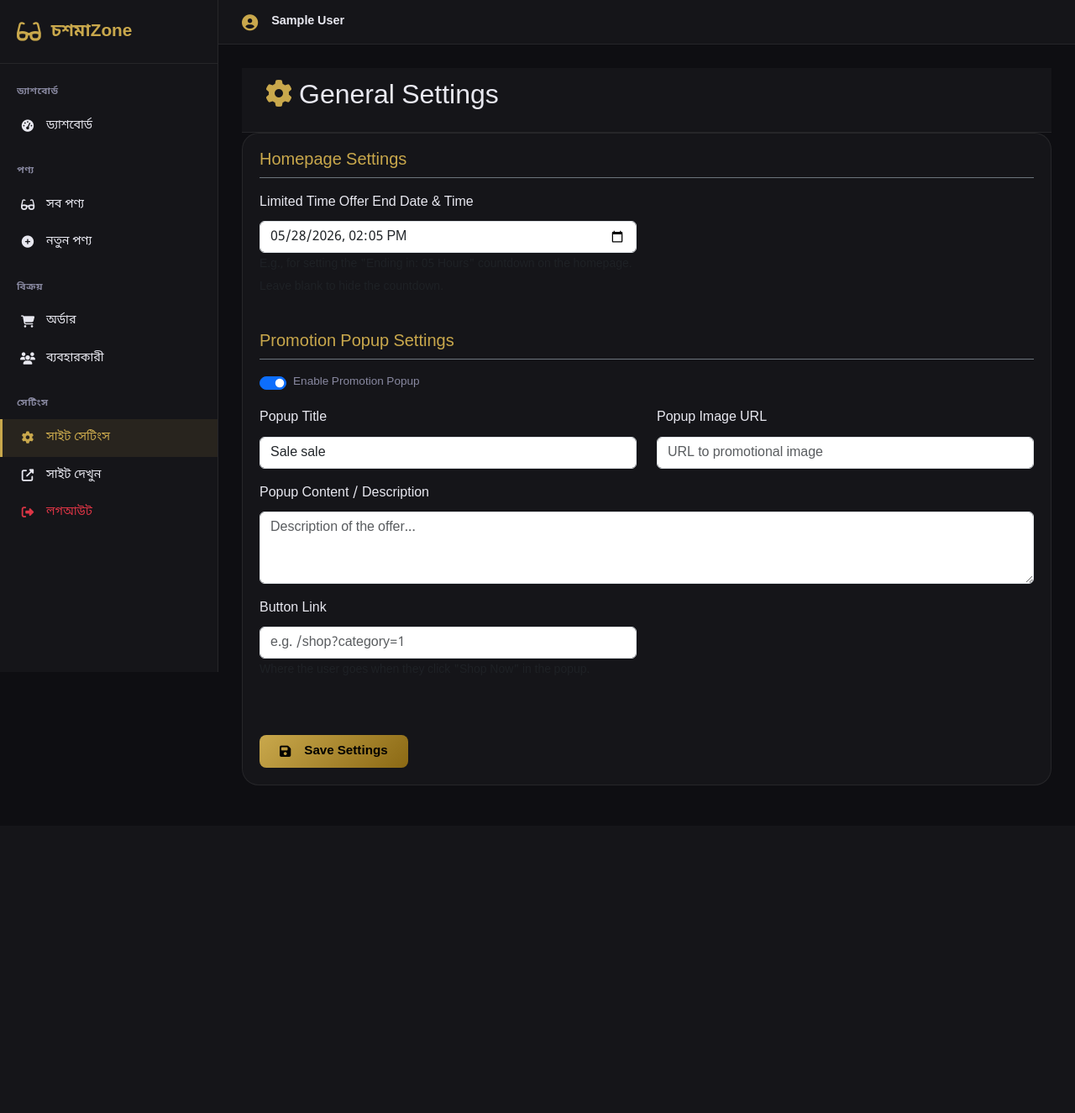
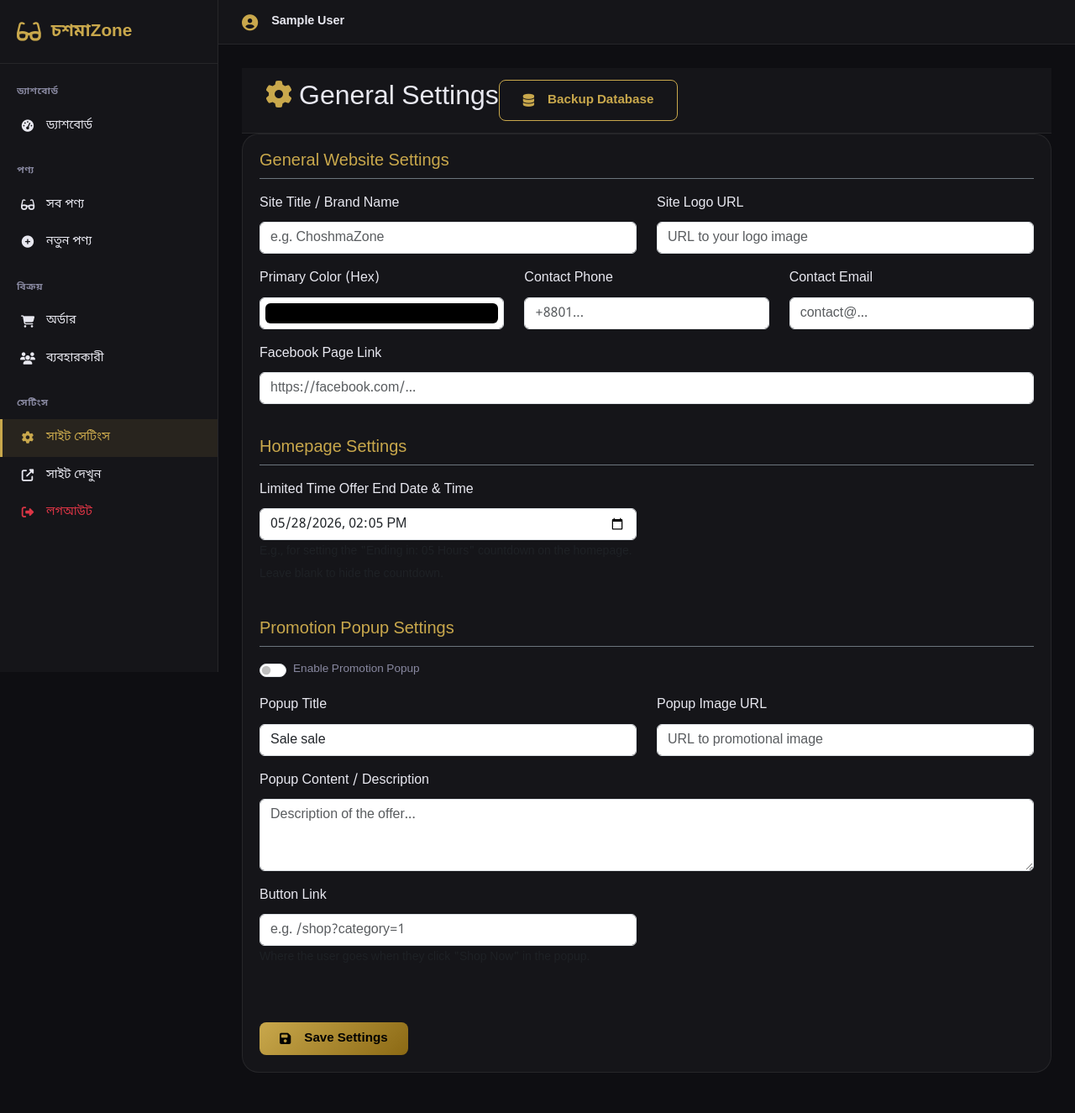
Before and after one commit to ahsam991/choshmaghor, a PHP site: page /admin/settings in a window 1280 px wide. Shown: the whole page at 84% size. Before the commit the page ends 935 px from the top, so only its background shows below. Run offline with PHP 8.4, Linux system fonts and the light colour scheme; the visitor is signed in with stand-in values (Sample User, id 1); some libraries are stand-ins or nearby versions.

Commit message:
Implement Frontend Settings Management, Site Customization, DB Backup and Admin Panel fixes

```diff
--- a/config/settings.json
+++ b/config/settings.json
@@ -1,11 +1,11 @@
 {
     "promo_end_time": "2026-05-28T14:05",
-    "popup_enabled": "1",
+    "popup_enabled": "0",
     "popup_title": "Sale sale",
     "popup_content": "",
     "popup_image": "",
     "popup_link": "",
-    "whatsapp_api_url": "https://graph.facebook.com/v17.0/YOUR_PHONE_NUMBER_ID/messages",
+    "whatsapp_api_url": "https:\/\/graph.facebook.com\/v17.0\/YOUR_PHONE_NUMBER_ID\/messages",
     "whatsapp_instance_id": "",
     "whatsapp_token": "YOUR_WHATSAPP_CLOUD_API_TOKEN",
     "whatsapp_admin_phone": "+88017XXXXXXXX"
--- a/controllers/AdminController.php
+++ b/controllers/AdminController.php
@@ -312,7 +312,13 @@ class AdminController extends Controller {
             'popup_title' => '',
             'popup_content' => '',
             'popup_image' => '',
-            'popup_link' => ''
+            'popup_link' => '',
+            'site_title' => '',
+            'site_logo' => '',
+            'primary_color' => '',
+            'contact_phone' => '',
+            'contact_email' => '',
+            'facebook_link' => ''
         ];
 
         if (file_exists($settingsFile)) {
@@ -327,6 +333,12 @@ class AdminController extends Controller {
             $settings['popup_content'] = trim($_POST['popup_content'] ?? '');
             $settings['popup_image'] = trim($_POST['popup_image'] ?? '');
             $settings['popup_link'] = trim($_POST['popup_link'] ?? '');
+            $settings['site_title'] = trim($_POST['site_title'] ?? '');
+            $settings['site_logo'] = trim($_POST['site_logo'] ?? '');
+            $settings['primary_color'] = trim($_POST['primary_color'] ?? '');
+            $settings['contact_phone'] = trim($_POST['contact_phone'] ?? '');
+            $settings['contact_email'] = trim($_POST['contact_email'] ?? '');
+            $settings['facebook_link'] = trim($_POST['facebook_link'] ?? '');
 
             file_put_contents($settingsFile, json_encode($settings, JSON_PRETTY_PRINT));
             $success = "Settings updated successfully.";
@@ -366,4 +378,43 @@ class AdminController extends Controller {
 
         include APP_PATH . '/views/admin/invoice.php';
     }
+
+    // ─── Database Backup ───────────────────────────────────────────
+    public function backup() {
+        header('Content-Type: application/sql');
+        header('Content-Disposition: attachment; filename="choshmazone_backup_' . date('Y-m-d_H-i-s') . '.sql"');
+
+        $tables = [];
+        $stmt = $this->db->query('SHOW TABLES');
+        while ($row = $stmt->fetch(PDO::FETCH_NUM)) {
+            $tables[] = $row[0];
+        }
+
+        $sql = "-- ChoshmaZone Database Backup\n";
+        $sql .= "-- Generated: " . date('Y-m-d H:i:s') . "\n\n";
+
+        foreach ($tables as $table) {
+            $sql .= "DROP TABLE IF EXISTS `$table`;\n";
+            $createStmt = $this->db->query("SHOW CREATE TABLE `$table`");
+            $createRow = $createStmt->fetch(PDO::FETCH_NUM);
+            $sql .= $createRow[1] . ";\n\n";
+
+            $rowsStmt = $this->db->query("SELECT * FROM `$table`");
+            $rows = $rowsStmt->fetchAll(PDO::FETCH_ASSOC);
+            if (count($rows) > 0) {
+                $sql .= "INSERT INTO `$table` VALUES \n";
+                $values = [];
+                foreach ($rows as $row) {
+                    $rowVals = array_map(function($val) {
+                        return $val === null ? 'NULL' : $this->db->quote($val);
+                    }, array_values($row));
+                    $values[] = "(" . implode(", ", $rowVals) . ")";
+                }
+                $sql .= implode(",\n", $values) . ";\n\n";
+            }
+        }
+
+        echo $sql;
+        exit;
+    }
 }
--- a/index.php
+++ b/index.php
@@ -382,6 +382,9 @@ switch ($controller_name) {
                     $controller->orders();
                 }
                 break;
+            case 'backup':
+                $controller->backup();
+                break;
             default:
                 $controller->index();
         }
--- a/views/admin/settings.php
+++ b/views/admin/settings.php
@@ -1,6 +1,9 @@
 <div class="admin-header">
     <div class="d-flex justify-content-between align-items-center">
         <h2><i class="fas fa-cog text-gold me-2"></i>General Settings</h2>
+        <a href="<?= SITE_URL ?>/admin/backup" class="btn btn-outline-gold">
+            <i class="fas fa-database me-2"></i>Backup Database
+        </a>
     </div>
 </div>
 
@@ -10,6 +13,37 @@
     <?php endif; ?>
 
     <form action="<?= SITE_URL ?>/admin/settings" method="POST">
+        <div class="mb-4">
+            <h5 class="text-gold border-bottom border-secondary pb-2 mb-3">General Website Settings</h5>
+
+            <div class="row">
+                <div class="col-md-6 mb-3">
+                    <label class="form-label">Site Title / Brand Name</label>
+                    <input type="text" class="form-control" name="site_title" value="<?= e($settings['site_title'] ?? '') ?>" placeholder="e.g. ChoshmaZone">
+                </div>
+                <div class="col-md-6 mb-3">
+                    <label class="form-label">Site Logo URL</label>
+                    <input type="text" class="form-control" name="site_logo" value="<?= e($settings['site_logo'] ?? '') ?>" placeholder="URL to your logo image">
+                </div>
+                <div class="col-md-4 mb-3">
+                    <label class="form-label">Primary Color (Hex)</label>
+                    <input type="color" class="form-control form-control-color w-100" name="primary_color" value="<?= e($settings['primary_color'] ?? '#D4AF37') ?>">
+                </div>
+                <div class="col-md-4 mb-3">
+                    <label class="form-label">Contact Phone</label>
+                    <input type="text" class="form-control" name="contact_phone" value="<?= e($settings['contact_phone'] ?? '') ?>" placeholder="+8801...">
+                </div>
+                <div class="col-md-4 mb-3">
+                    <label class="form-label">Contact Email</label>
+                    <input type="email" class="form-control" name="contact_email" value="<?= e($settings['contact_email'] ?? '') ?>" placeholder="contact@...">
+                </div>
+                <div class="col-md-12 mb-3">
+                    <label class="form-label">Facebook Page Link</label>
+                    <input type="url" class="form-control" name="facebook_link" value="<?= e($settings['facebook_link'] ?? '') ?>" placeholder="https://facebook.com/...">
+                </div>
+            </div>
+        </div>
+
         <div class="mb-4">
             <h5 class="text-gold border-bottom border-secondary pb-2 mb-3">Homepage Settings</h5>
 
```
Also changed, not shown: views/layout/main.php (+22 -12 lines).
